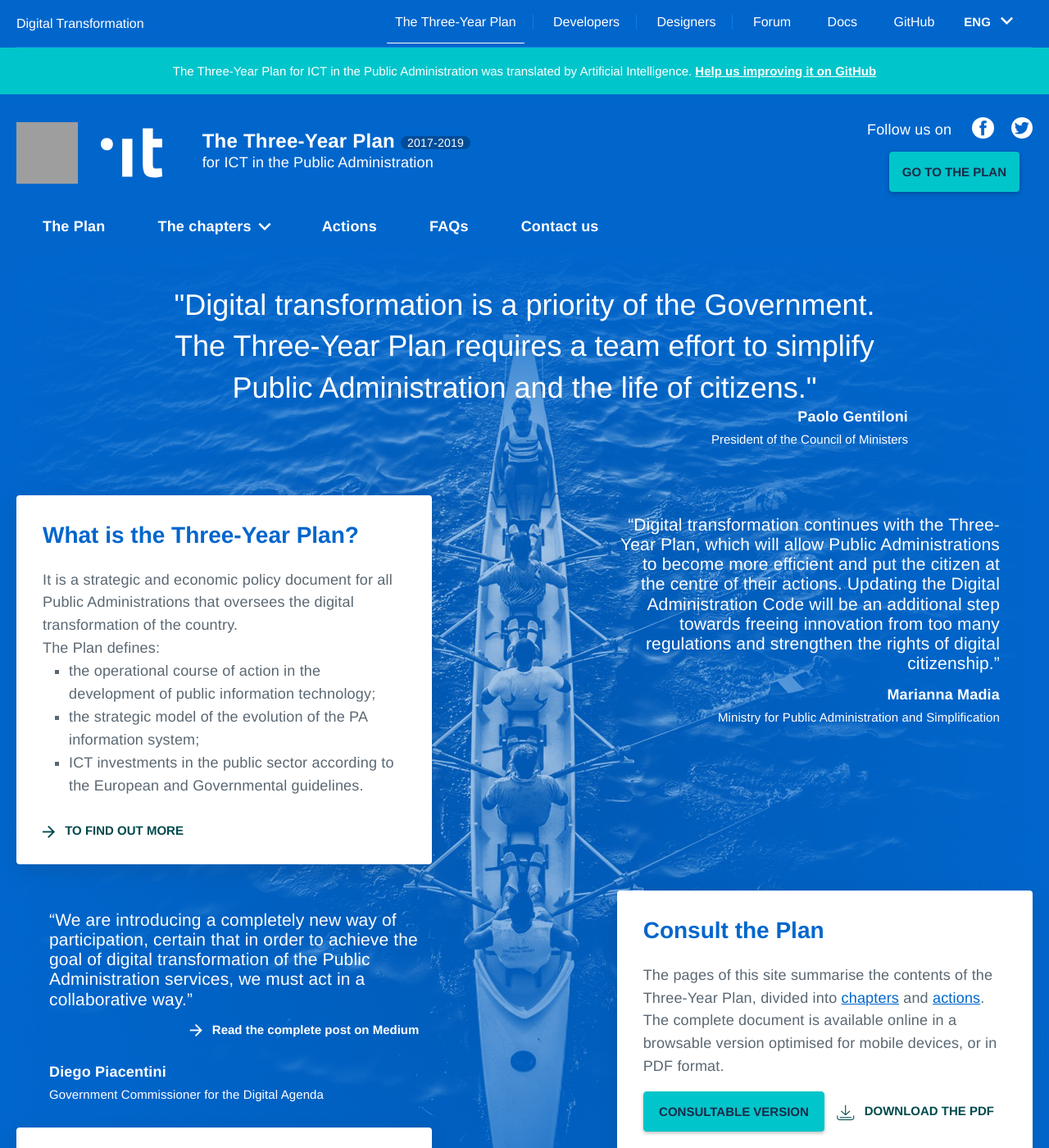
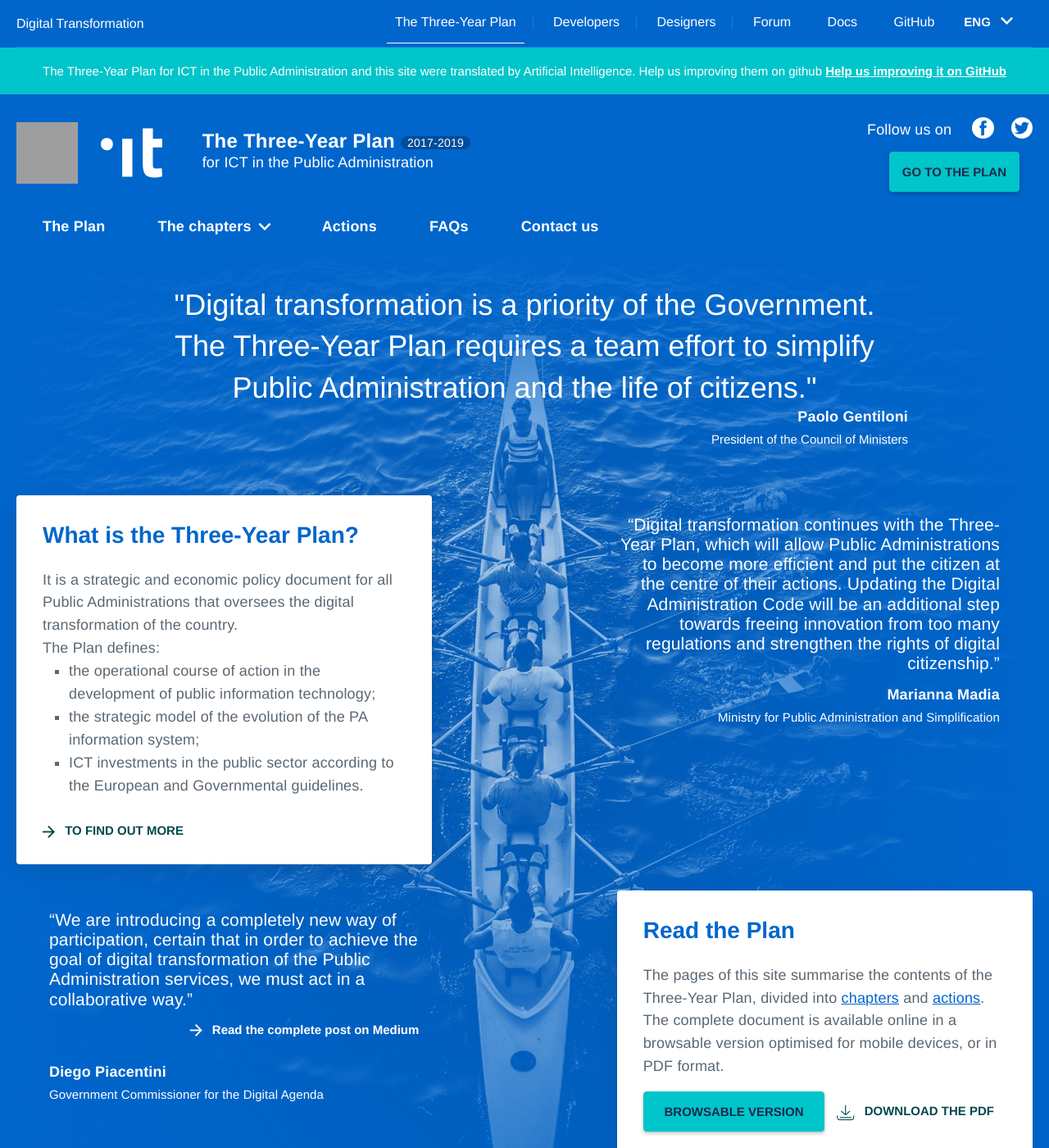
Before and after one commit to italia/pianotriennale-ict.italia.it, a Jekyll site: the page built from _pages/en/index.html, in a window 1280 px wide and 1400 px high. Shown: the whole window at 82% size. Built offline with Jekyll 4.4.1, drawn with Linux system fonts in a browser that asks for light colours; some web fonts are replaced; some of the changed text lies outside the part shown; grey boxes are pictures that could not be loaded.

Commit message:
Implementazione modifiche richeiste in data 15/01/2018

```diff
--- a/_data/faqs.yml
+++ b/_data/faqs.yml
@@ -120,7 +120,7 @@
       Dal Piano poi scaturiranno diverse linee guida, che, come spiegato in seguito, verranno sottoposte alla comunità prima di essere pubblicate.
       AgID e il Team per la trasformazione digitale lavoreranno inoltre per raccogliere, costruire e fornire strumenti quali software, librerie, raccomandazioni e processi documentali per facilitare l’attuazione del Piano da parte delle pubbliche amministrazioni, utilizzando il portale [Developers Italia](https://developers.italia.it).
 en:
-  - title: 1 - What is the Tree-Year Plan? What are its objectives?
+  - title: 1 - What is the Three-Year Plan? What are its objectives?
     text: |
       The Three-Year Plan is the strategic and economic policy document that turns into action the Strategic Model for the evolution of the public administration information system (hereafter, "Strategic Model").
 
@@ -146,7 +146,7 @@
     text: |
       The innovation is the Plan itself: it is the first document containing actions, times and objectives for the Strategy's implementation, providing clear indications to each Public Administration.
 
-      In addition, to broaden the possibilities for discussion and participation, collaboration tools typical of the developers' world and aimed at disseminating technology projects are used: [GitHub](https://github.com/italia/pianotriennale-ict-doc), [ReadTheDocs](https://pianotriennale-ict.readthedocs.io/) and [Discourse](https://forum.italia.it) (see FAQ no. 15).
+      In addition, to broaden the possibilities for discussion and participation, collaboration tools typical of the developers' world and aimed at disseminating technology projects are used: [GitHub](https://github.com/italia/pianotriennale-ict-doc-en), [ReadTheDocs](https://pianotriennale-ict.readthedocs.io/) and [Discourse](https://forum.italia.it) (see FAQ no. 15).
   - title: 6 - What is the duration of the Three-Year Plan?
     text: |
       The Plan has an annual duration. The 2017 version defines the activities of 2018. By the end of September each year, an updated version will be issued that will direct the actions for the following year.
--- a/_data/l10n.yml
+++ b/_data/l10n.yml
@@ -311,7 +311,7 @@
     actions: actions
     amministrazioni_centrali: central administrations
     amministrazioni_territoriali: territorial administrations
-    tempi: times
+    tempi: due dates
     attori: players
     descrizione: description
     risultati: results
@@ -333,22 +333,22 @@
       - the operational course of action in the development of public information technology;
       - the strategic model of the evolution of the PA information system;
       - ICT investments in the public sector according to the European and Governmental guidelines.
-    home_pt_howto_title: Consult the Plan
+    home_pt_howto_title: Read the Plan
     home_pt_howto:
       - text: |
-         The pages of this site summarise the contents of the Three-Year Plan, divided into [chapters](/en/piano) and [actions](/en/azioni).
+         The pages of this site summarise the contents of the Three-Year Plan, divided into [chapters](/en/plan) and [actions](/en/actions).
          The complete document is available online in a browsable version optimised for mobile devices, or in PDF format.
         links:
           - type: button
             icon: read
-            label: Consultable version
+            label: Browsable version
             href: 'https://pianotriennale-ict.readthedocs.io/en/latest'
             target_blank: true
           - icon: download-alt
             label: download the pdf
             href: 'http://readthedocs.org/projects/pianotriennale-ict-en/downloads/pdf/latest/'
             target_blank: true
-      - text: Do you need further information? Consult the [FAQs](/en/faq), participate in the dedicated discussion forum or propose a change to the text on [GitHub](https://github.com/italia/pianotriennale-ict-doc).
+      - text: Do you need further information? Consult the [FAQs](/en/faqs), participate in the dedicated discussion forum or propose a change to the text on [GitHub](https://github.com/italia/pianotriennale-ict-doc-en).
         links:
           - type: button
             icon: forum
--- a/_includes/header.html
+++ b/_includes/header.html
@@ -18,7 +18,7 @@
     </div>
   </div>
   <div class="u-padding-all-m u-background-teal-30 u-color-white u-text-r-xxs u-textWeight-300 u-textCenter">
-    The Three-Year Plan for ICT in the Public Administration was translated by Artificial Intelligence.
+    The Three-Year Plan for ICT in the Public Administration and this site were translated by Artificial Intelligence. Help us improving them on github
     <a href="https://github.com/italia/pianotriennale-ict.italia.it" class="u-textWeight-600 u-color-white">Help us improving it on GitHub</a>
   </div>
   <div class="Header-navbar u-background-50">
--- a/_layouts/home.html
+++ b/_layouts/home.html
@@ -62,11 +62,6 @@
             gotoLink = t.quotes.piacentini.goto_link
             gotoLabel = t.quotes.piacentini.goto_label
           %}
-          {%
-            include card.html
-            title = t.home_pt_en_title
-            text = t.home_pt_en
-          %}
           </div>
 		      <div class="Grid-cell u-md-size5of12 u-md-before2of12 u-lg-size5of12 u-lg-before2of12 u-margin-r-top u-margin-r-bottom u-posRelative" id="home-pt-howto">
           {%
--- a/_press-releases/en/2.yml
+++ b/_press-releases/en/2.yml
@@ -1,5 +1,5 @@
 ---
-title: Post Facebook Governo Italiano
+title: Facebook Post Governo Italiano
 href: 'https://www.facebook.com/palazzochigi.it/posts/1332039273530716'
 lang: en
 ---
--- a/_press-releases/en/3.yml
+++ b/_press-releases/en/3.yml
@@ -1,5 +1,5 @@
 ---
-title: Post Medium Diego Piacentini
+title: Medium Post Diego Piacentini
 href: 'https://medium.com/team-per-la-trasformazione-digitale/piano-triennale-trasformazione-digitale-pubblica-amministrazione-linee-guida-design-sviluppo-open-source-a54e27d55be9'
 lang: en
 ---
```
Also changed, not shown: _pages/en/enabling-platforms.md (+1 -1 lines).
